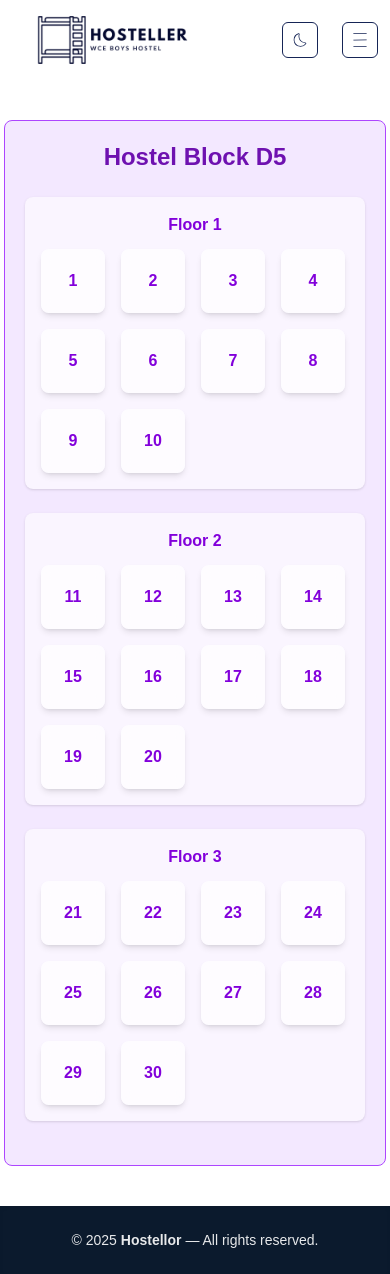
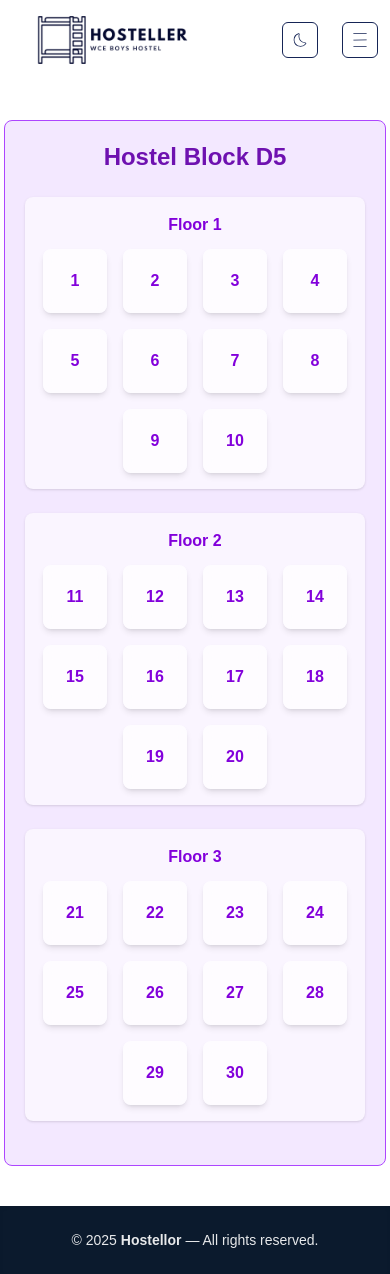
Before and after one commit to Parth-Chikalkar/Hostellor, a React (Vite) app in the folder Frontend/: page /hostel/5 in a window 390 px wide. Built offline with nearby package versions, Linux system fonts and the light colour scheme; no server answers; sample sign-in values are in the browser's storage.

Commit message:
Updated Responsiveness

```diff
--- a/Frontend/src/Pages/HostelPage.jsx
+++ b/Frontend/src/Pages/HostelPage.jsx
@@ -37,7 +37,7 @@
 
         <div className={`mb-6 p-4 ${t?"border-1 border-amber-100 text-white":"bg-purple-50 "} flex items-center flex-col rounded-lg shadow-sm`}>
           <h2 className='text-purple-700 font-semibold mb-3'>Floor 1</h2>
-          <div className='flex flex-wrap gap-4'>
+          <div className='flex flex-wrap items-center justify-center gap-4'>
             {floors[0].map((room) => (
               <Link key={room} to={`/hostel/${no}/${room}`}>
               <div
@@ -54,7 +54,7 @@
         {/* Floor 2 */}
         <div className={`mb-6 p-4 ${t?"border-1 border-amber-100 text-white":"bg-purple-50 "} flex items-center flex-col rounded-lg shadow-sm`}>
           <h2 className='text-purple-700 font-semibold mb-3'>Floor 2</h2>
-          <div className='flex flex-wrap gap-4'>
+          <div className='flex flex-wrap items-center justify-center gap-4'>
             {floors[1].map((room) => (
                 <Link key={room} to={`/hostel/${no}/${room}`}>
               <div
@@ -70,7 +70,7 @@
         {/* Floor 3 */}
         <div className={`mb-6 p-4 ${t?"border-1 border-amber-100 text-white":"bg-purple-50 "} flex items-center flex-col rounded-lg shadow-sm`}>
           <h2 className='text-purple-700 font-semibold mb-3'>Floor 3</h2>
-          <div className='flex flex-wrap gap-4'>
+          <div className='flex items-center justify-center flex-wrap gap-4'>
             {floors[2].map((room) => (
                 <Link key={room} to={`/hostel/${no}/${room}`}>
               <div
```
